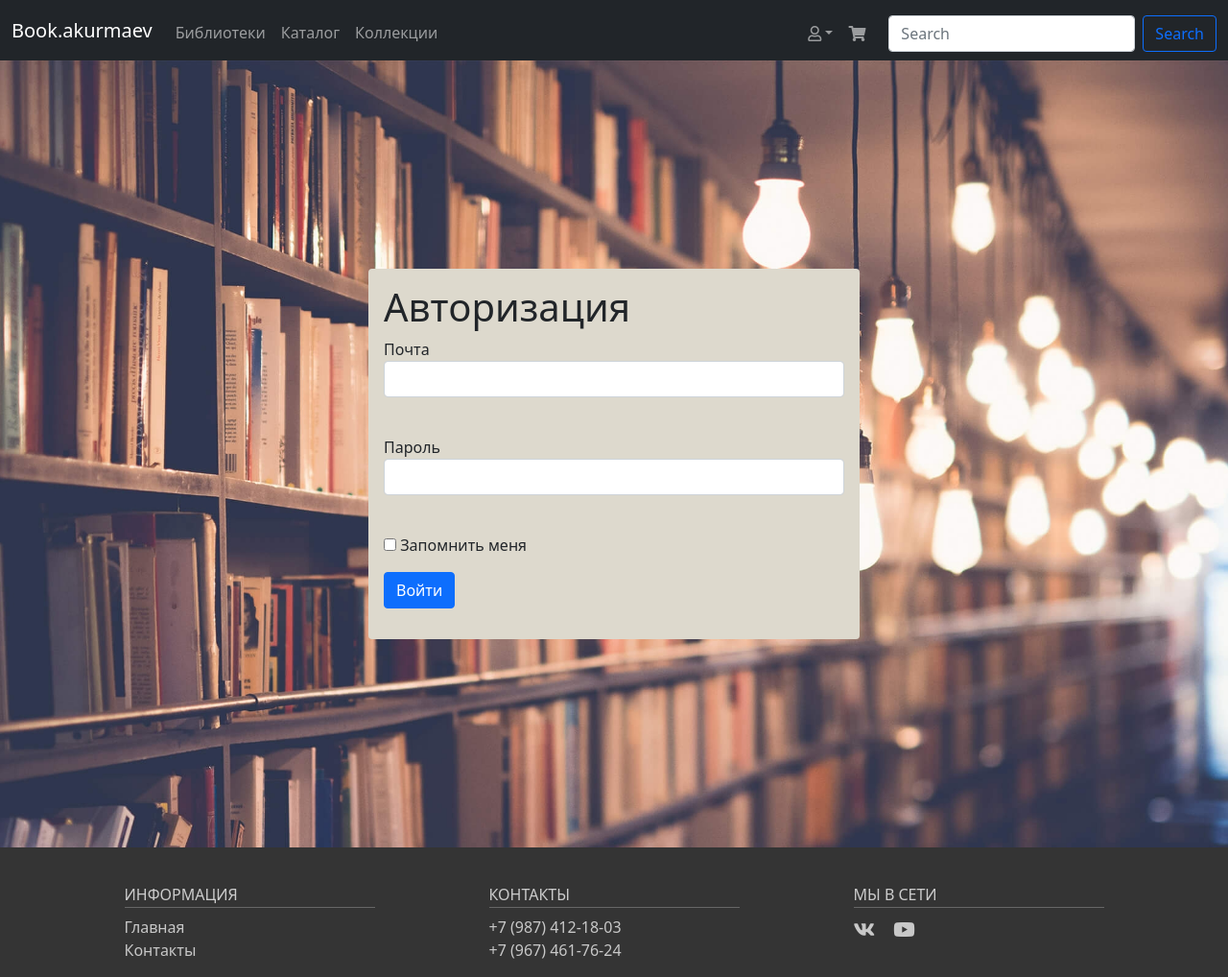
After one commit to KurmaevAmir/book.akurmaev.ru, a Flask app: page /login in a window 1280 px wide. The commit adds this page. Shown: the whole page at 96% size. Run offline with Flask 2, Linux system fonts and the light colour scheme.

Commit message:
login page

```diff
--- a/app.py
+++ b/app.py
@@ -1,14 +1,31 @@
 import datetime
 
-from flask import Flask, render_template
+from flask import Flask, render_template, redirect
 from waitress import serve
 from data import db_session
 from data.books import Books
 from data.blueprints import blueprint
+from flask_login import LoginManager, login_required, logout_user
+from data.users import User
 
 app = Flask(__name__)
 app.config['SECRET_KEY'] = 'Z,kjrjTds_secret_key'
+login_manager = LoginManager()
+login_manager.init_app(app)
 app.register_blueprint(blueprint)
+
+
+@login_manager.user_loader
+def load_user(user_id):
+    db_sess = db_session.create_session()
+    return db_sess.query(User).get(user_id)
+
+
+@app.route('/logout')
+@login_required
+def logout():
+    logout_user()
+    return redirect("/")
 
 
 @app.route('/')
--- a/data/blueprints.py
+++ b/data/blueprints.py
@@ -1,9 +1,11 @@
+import datetime
 from flask import Blueprint, render_template, redirect
 from data import db_session
 from data.books import Books
 from data.register import RegisterForm
-import datetime
 from data.users import User
+from data.login import LoginForm
+from flask_login import login_user
 
 blueprint = Blueprint("first_book", __name__,
                       static_folder="static",
@@ -31,7 +33,7 @@ def register():
             return render_template('register.html', title='Регистрация',
                                    form=form,
                                    message="Пароли не совпадают")
-        if 1 > form.number.data > 11:
+        if 1 > form.number.data or 11 < form.number.data:
             return render_template('register.html', title='Регистрация',
                                    form=form,
                                    message="Неверный номер класса")
@@ -50,7 +52,6 @@ def register():
             email=form.email.data,
             hashed_password=form.password.data,
             created_date=datetime.datetime.now(),
-            rights="User",
             parallel_number_student=form.number.data,
             letter=form.letter.data
         )
@@ -59,3 +60,19 @@ def register():
         db_sess.commit()
         return redirect('/login')
     return render_template('register.html', title='Регистрация', form=form)
+
+
+@blueprint.route('/login', methods=['GET', 'POST'])
+def login():
+    form = LoginForm()
+    if form.validate_on_submit():
+        db_session.global_init("db/users_data.db")
+        db_sess = db_session.create_session()
+        user = db_sess.query(User).filter(User.email == form.email.data).first()
+        if user and user.check_password(form.password.data):
+            login_user(user, remember=form.remember_me.data)
+            return redirect("/profile")
+        return render_template('login.html',
+                               message="Неправильный логин или пароль",
+                               form=form)
+    return render_template('login.html', title='Авторизация', form=form)
--- /dev/null
+++ b/data/login.py
@@ -0,0 +1,10 @@
+from flask_wtf import FlaskForm
+from wtforms import EmailField, PasswordField, BooleanField, SubmitField
+from wtforms.validators import DataRequired
+
+
+class LoginForm(FlaskForm):
+    email = EmailField('Почта', validators=[DataRequired()])
+    password = PasswordField('Пароль', validators=[DataRequired()])
+    remember_me = BooleanField('Запомнить меня')
+    submit = SubmitField('Войти')
--- a/data/register.py
+++ b/data/register.py
@@ -11,4 +11,4 @@ class RegisterForm(FlaskForm):
     name = StringField('Имя пользователя', validators=[DataRequired()])
     number = IntegerField('Класс', validators=[DataRequired()])
     letter = StringField('Литера', validators=[DataRequired()])
-    submit = SubmitField('Войти')
+    submit = SubmitField('Зарегистрироваться')
--- a/data/users.py
+++ b/data/users.py
@@ -5,9 +5,10 @@ from sqlalchemy import orm
 from werkzeug.security import generate_password_hash, \
     check_password_hash
 from data.db_session import SqlAlchemyBase
+from flask_login import  UserMixin
 
 
-class User(SqlAlchemyBase):
+class User(SqlAlchemyBase, UserMixin):
     __tablename__ = 'users'
 
     id = sqlalchemy.Column(sqlalchemy.Integer,
--- a/templates/base.html
+++ b/templates/base.html
@@ -37,8 +37,8 @@
                         <a class="nav-link dropdown-toggle" data-bs-toggle="dropdown" href="#"><i
                                 class="far fa-user"></i></a>
                         <ul class="dropdown-menu" aria-labelledby="navbarDropdown">
-                            <li><a class="dropdown-item" href="#">Регистрация</a></li>
-                            <li><a class="dropdown-item" href="#">Авторизация</a></li>
+                            <li><a class="dropdown-item" href="/register">Регистрация</a></li>
+                            <li><a class="dropdown-item" href="/login">Авторизация</a></li>
                         </ul>
                     </li>
                     <li class="nav-item">
--- /dev/null
+++ b/templates/login.html
@@ -0,0 +1,31 @@
+{% extends "base.html" %}
+
+{% block content %}
+<div class="reg_container" style="margin: 0 30%; padding: 1rem; background-color: #ddd9cd; border-radius: 0.25rem;">
+    <h1>Авторизация</h1>
+    <form action="" method="post">
+        {{ form.hidden_tag() }}
+        <p>
+            {{ form.email.label }}<br>
+            {{ form.email(class="form-control", type="email") }}<br>
+            {% for error in form.email.errors %}
+                <div class="alert alert-danger" role="alert">
+                    {{ error }}
+                </div>
+            {% endfor %}
+        </p>
+        <p>
+            {{ form.password.label }}<br>
+            {{ form.password(class="form-control", type="password") }}<br>
+            {% for error in form.password.errors %}
+                <div class="alert alert-danger" role="alert">
+                    {{ error }}
+                </div>
+            {% endfor %}
+        </p>
+        <p>{{ form.remember_me() }} {{ form.remember_me.label }}</p>
+        <p>{{ form.submit(type="submit", class="btn btn-primary") }}</p>
+        <div>{{ message }}</div>
+    </form>
+{% endblock %}
+</div>
```
Also changed, not shown: db/users_data.db.
